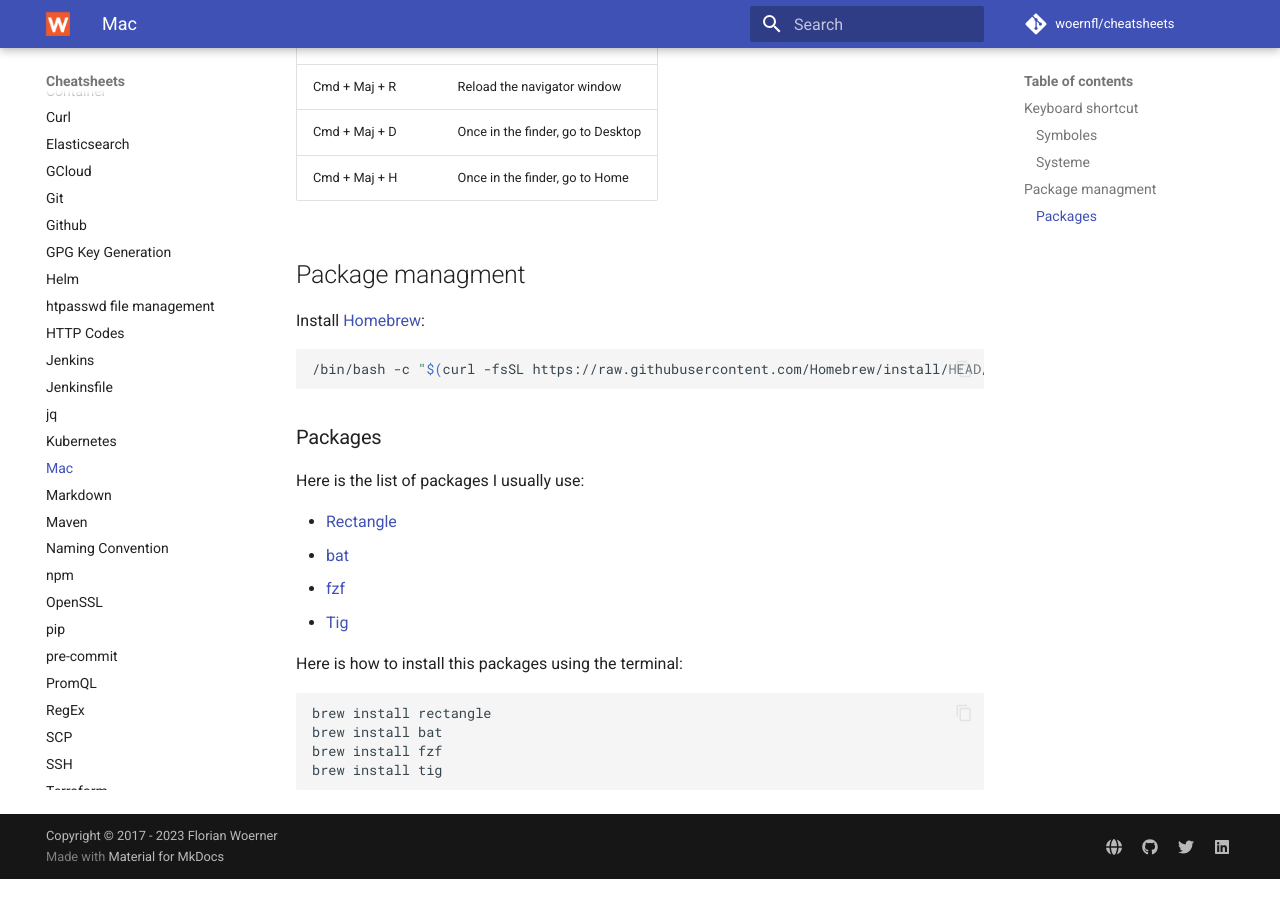
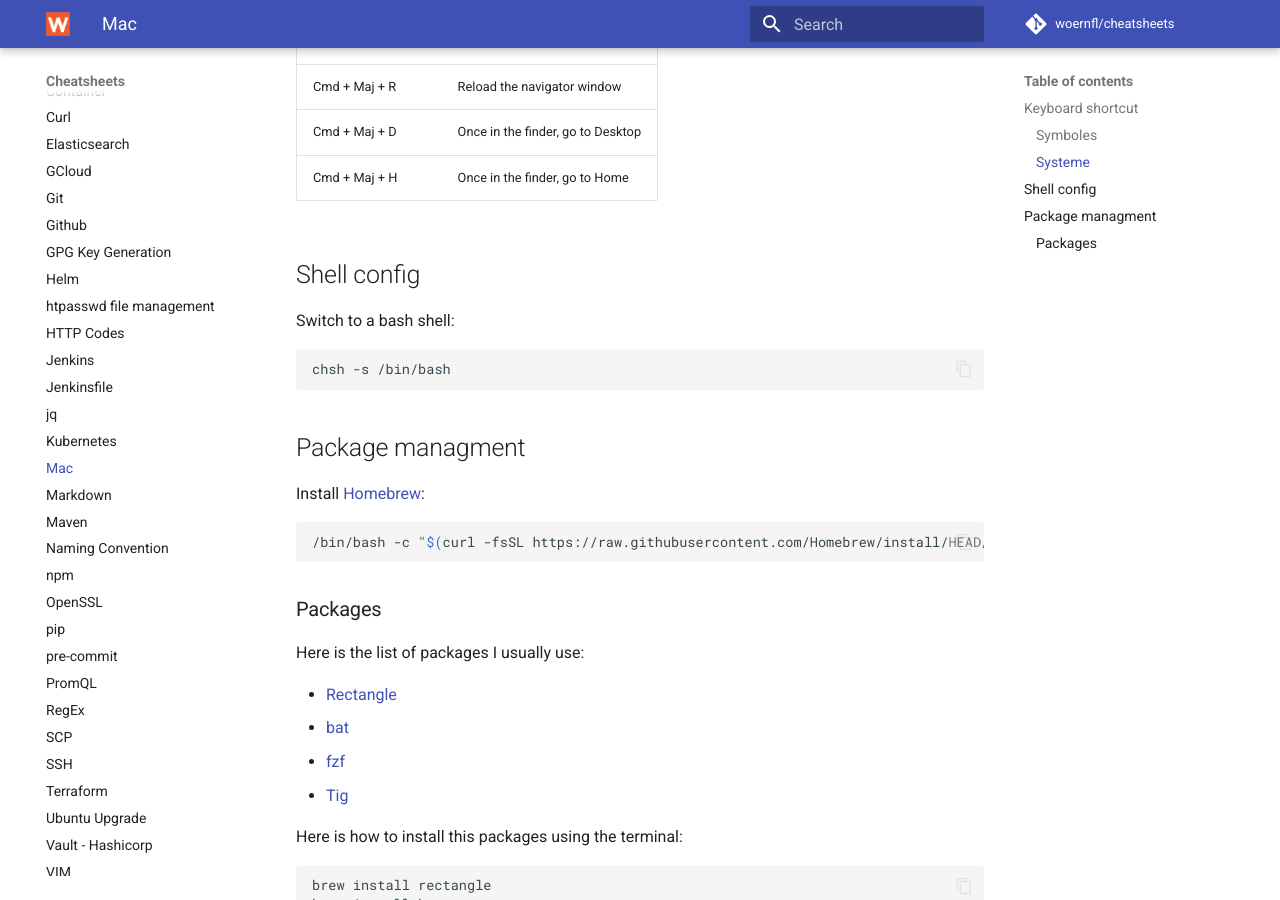
Before and after one commit to woernfl/cheatsheets, an MkDocs documentation site: the page built from docs/mac.md, in a window 1280 px wide and 900 px high, scrolled down 762 px. Built offline with MkDocs 1.6.1 and Material for MkDocs 9.7.7, drawn with Linux system fonts in a browser that asks for light colours; comment, search, counter and statistics services are not loaded; before the commit the page ends 1641 px from its top, so only the background shows below that.

Commit message:
Update mac.md (#174)

````diff
--- a/docs/mac.md
+++ b/docs/mac.md
@@ -22,6 +22,14 @@
 Cmd + Maj + R       | Reload the navigator window
 Cmd + Maj + D       | Once in the finder, go to Desktop
 Cmd + Maj + H       | Once in the finder, go to Home
+
+## Shell config
+
+Switch to a bash shell:
+
+```bash
+chsh -s /bin/bash
+```
 
 ## Package managment
 
````
